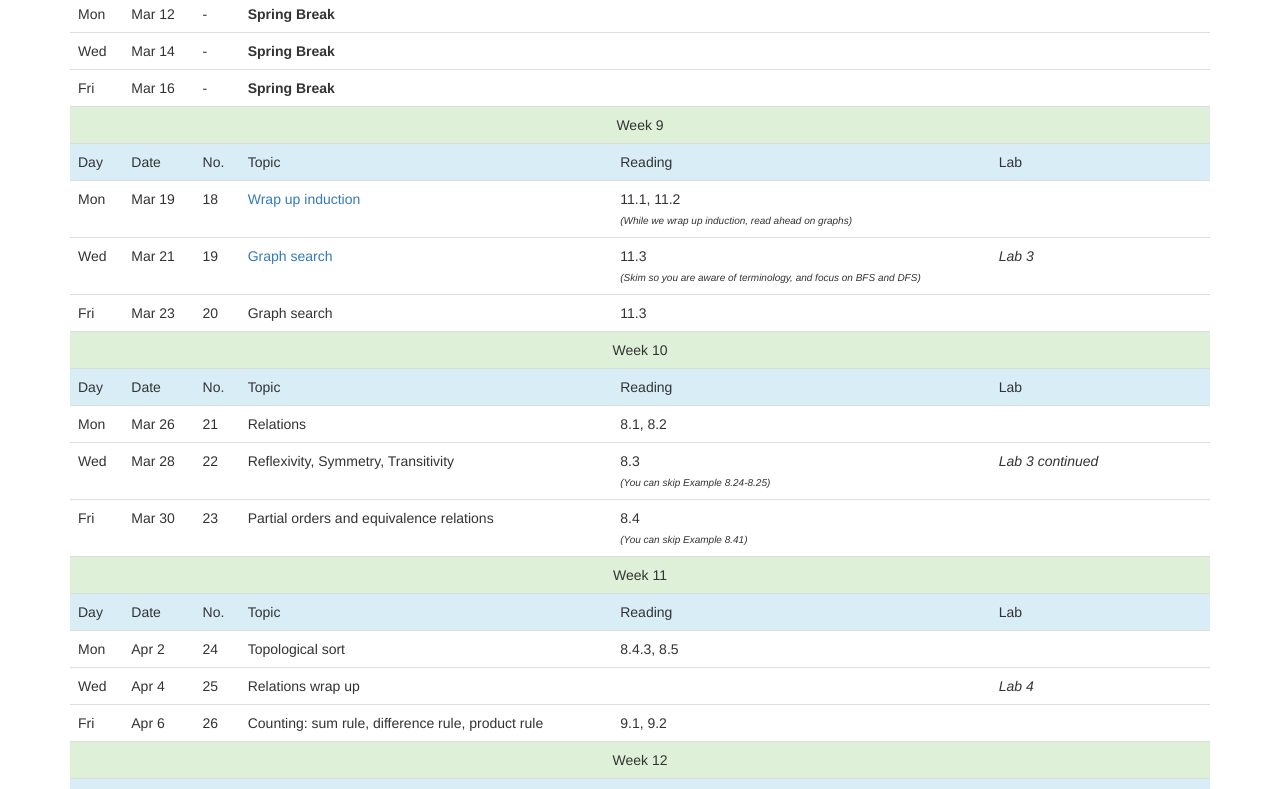
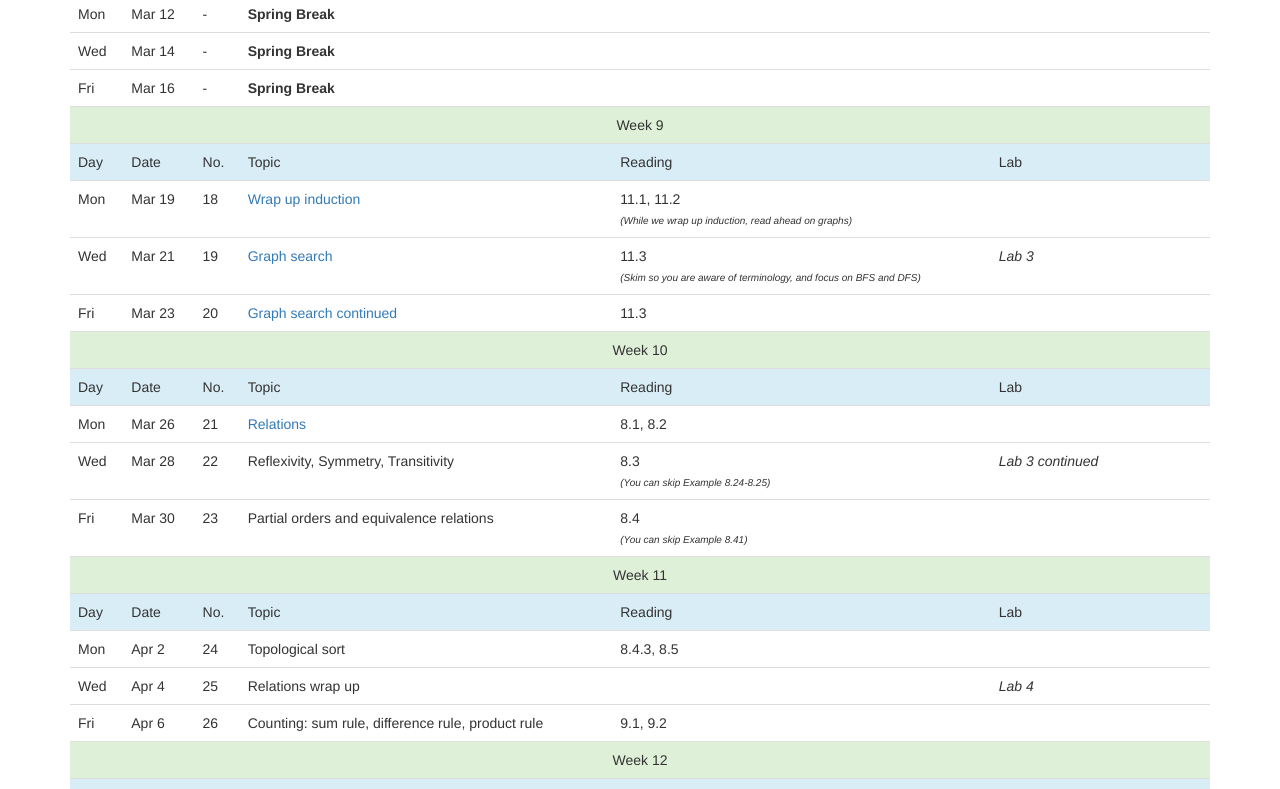
Before and after one commit to colgate-cosc290/colgate-cosc290.github.io, a plain HTML site: page schedule.html in a window 1280 px wide. Shown: the part 1566-2355 px from the top of the page. Drawn offline with nearby package versions, Linux system fonts and the light colour scheme.

Commit message:
updated website

```diff
--- a/schedule.html
+++ b/schedule.html
@@ -99,7 +99,7 @@
 
 <h1>Schedule</h1>
 
-<p>Tentative schedule. This page was last updated at 2018-03-21 14:13.  Lecture notes are posted here, typically immediately following class.  As a reference, the course materials from last semester are available <a href="https://github.com/colgate-cosc290/cosc290-fall2017">here</a>.</p>
+<p>Tentative schedule. This page was last updated at 2018-03-26 09:16.  Lecture notes are posted here, typically immediately following class.  As a reference, the course materials from last semester are available <a href="https://github.com/colgate-cosc290/cosc290-fall2017">here</a>.</p>
 
 <div class="table-responsive">
 <table class="table table-hover">
@@ -954,7 +954,7 @@
 <td>20</td>
 <td>
 
-Graph search
+<a href="/lecture/20.graph_search_continued.pdf" target="_blank">Graph search continued</a>
 
 </td>
 <td>11.3
@@ -997,7 +997,7 @@ Graph search
 <td>21</td>
 <td>
 
-Relations
+<a href="/lecture/21.relations.pdf" target="_blank">Relations</a>
 
 </td>
 <td>8.1, 8.2
```
Also changed, not shown: 2 other files.
